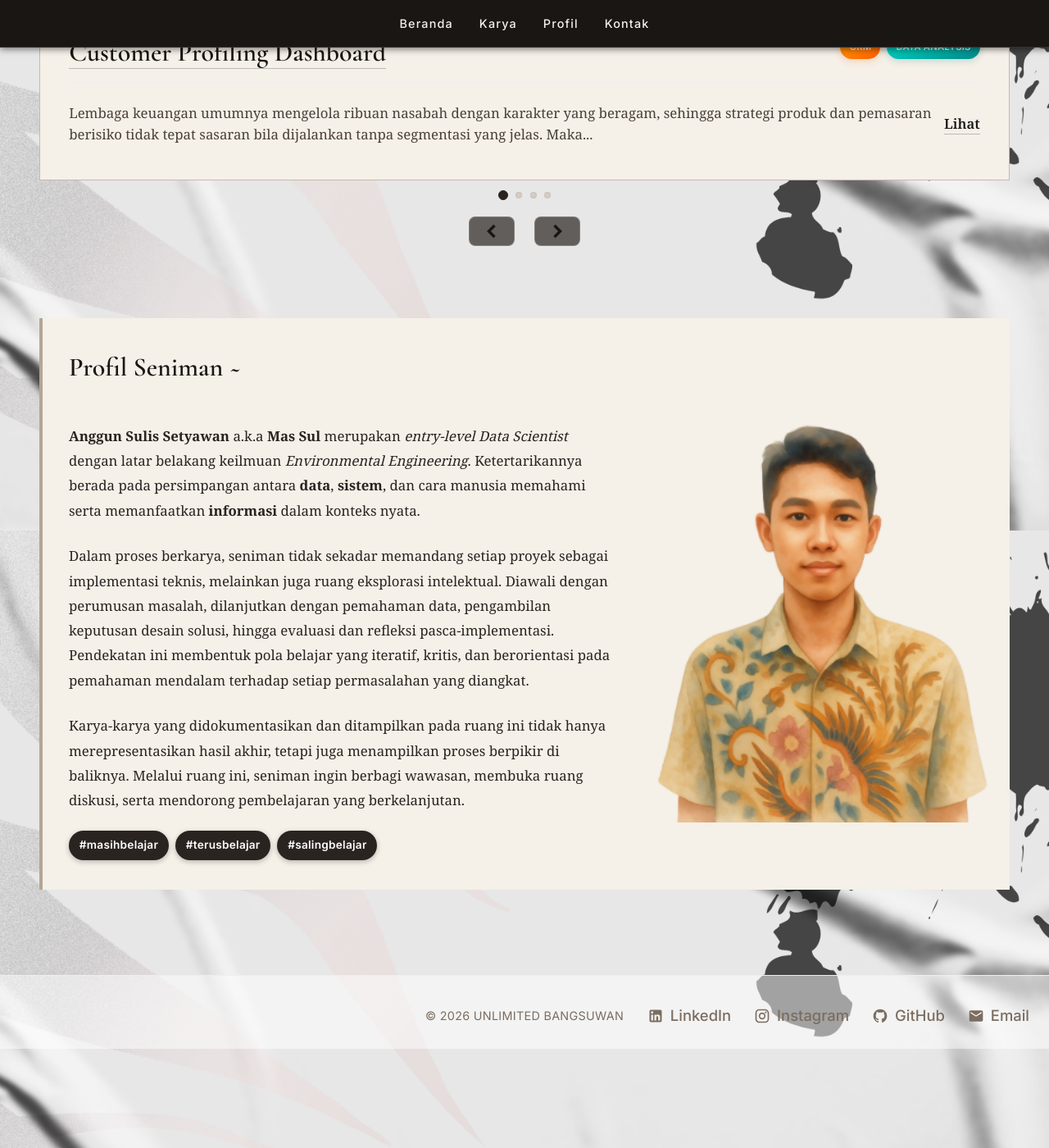
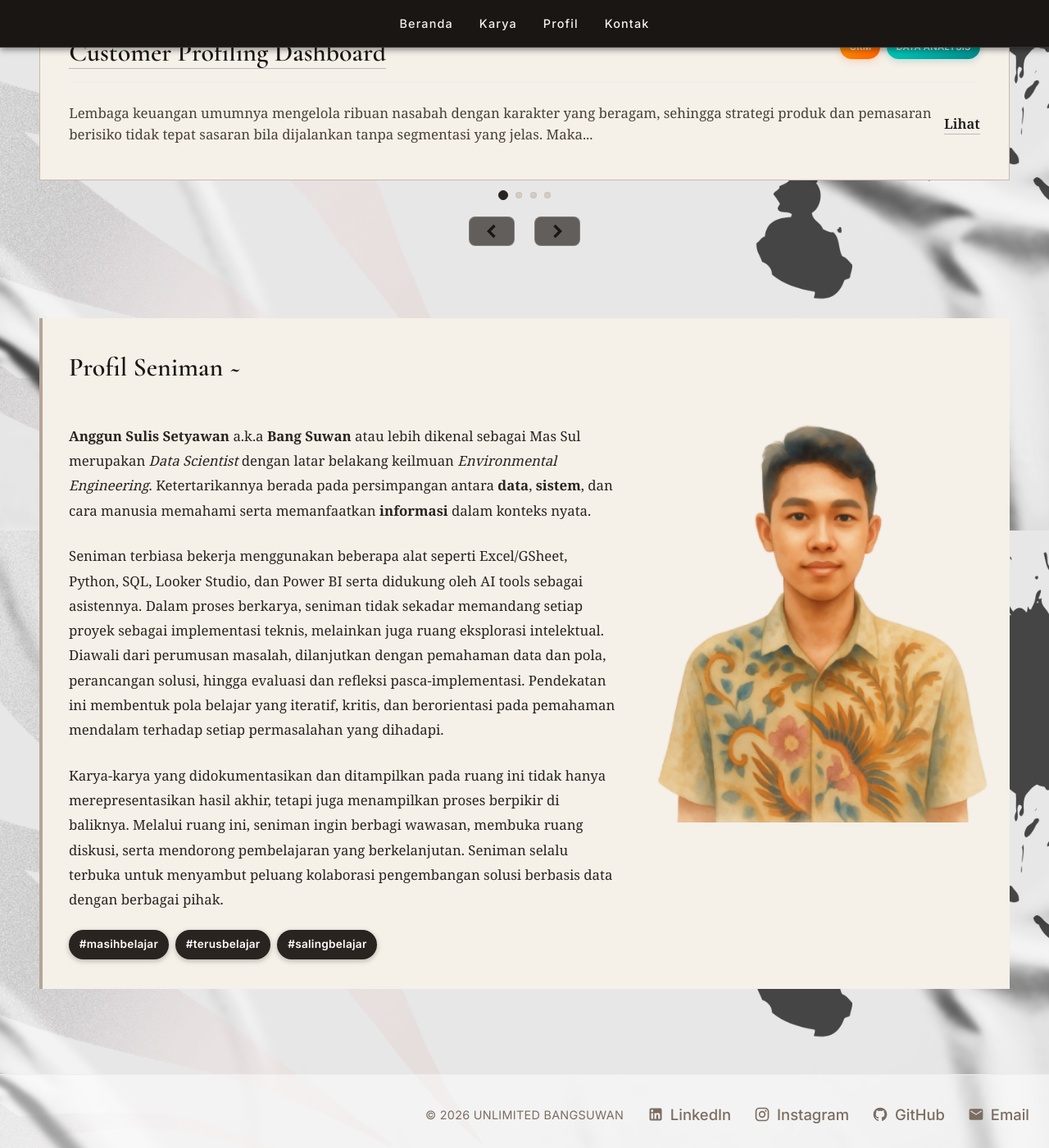
Before and after one commit to Sulbae/Sulbae.github.io, a Jekyll site: the page built from index.md, in a window 1280 px wide and 1400 px high, scrolled down 1153 px. Shown: the whole window at 82% size. Built offline with Jekyll 4.4.1, drawn with Linux system fonts in a browser that asks for light colours.

Commit message:
Revise profile details and expand on creative process
Updated the profile description and added tools used in the creative process.

```diff
--- a/index.md
+++ b/index.md
@@ -126,13 +126,13 @@ permalink: /
     <!-- Kolom Teks -->
     <div class="profile-text">
       <p>
-        <strong>Anggun Sulis Setyawan</strong> a.k.a <strong>Mas Sul</strong> merupakan <i>entry-level Data Scientist</i> dengan latar belakang keilmuan <i>Environmental Engineering</i>. Ketertarikannya berada pada persimpangan antara <strong>data</strong>, <strong>sistem</strong>, dan cara manusia memahami serta memanfaatkan <strong>informasi</strong> dalam konteks nyata.
+        <strong>Anggun Sulis Setyawan</strong> a.k.a <strong>Bang Suwan</strong> atau lebih dikenal sebagai Mas Sul merupakan <i>Data Scientist</i> dengan latar belakang keilmuan <i>Environmental Engineering</i>. Ketertarikannya berada pada persimpangan antara <strong>data</strong>, <strong>sistem</strong>, dan cara manusia memahami serta memanfaatkan <strong>informasi</strong> dalam konteks nyata.
       </p>
       <p>
-        Dalam proses berkarya, seniman tidak sekadar memandang setiap proyek sebagai implementasi teknis, melainkan juga ruang eksplorasi intelektual. Diawali dengan perumusan masalah, dilanjutkan dengan pemahaman data, pengambilan keputusan desain solusi, hingga evaluasi dan refleksi pasca-implementasi. Pendekatan ini membentuk pola belajar yang iteratif, kritis, dan berorientasi pada pemahaman mendalam terhadap setiap permasalahan yang diangkat.
+        Seniman terbiasa bekerja menggunakan beberapa alat seperti Excel/GSheet, Python, SQL, Looker Studio, dan Power BI serta didukung oleh AI tools sebagai asistennya. Dalam proses berkarya, seniman tidak sekadar memandang setiap proyek sebagai implementasi teknis, melainkan juga ruang eksplorasi intelektual. Diawali dari perumusan masalah, dilanjutkan dengan pemahaman data dan pola, perancangan solusi, hingga evaluasi dan refleksi pasca-implementasi. Pendekatan ini membentuk pola belajar yang iteratif, kritis, dan berorientasi pada pemahaman mendalam terhadap setiap permasalahan yang dihadapi.
       </p>
       <p>
-        Karya-karya yang didokumentasikan dan ditampilkan pada ruang ini tidak hanya merepresentasikan hasil akhir, tetapi juga menampilkan proses berpikir di baliknya. Melalui ruang ini, seniman ingin berbagi wawasan, membuka ruang diskusi, serta mendorong pembelajaran yang berkelanjutan.
+        Karya-karya yang didokumentasikan dan ditampilkan pada ruang ini tidak hanya merepresentasikan hasil akhir, tetapi juga menampilkan proses berpikir di baliknya. Melalui ruang ini, seniman ingin berbagi wawasan, membuka ruang diskusi, serta mendorong pembelajaran yang berkelanjutan. Seniman selalu terbuka untuk menyambut peluang kolaborasi pengembangan solusi berbasis data dengan berbagai pihak.
       </p>
       <!-- Hashtag -->
       <div class="hashtags">
```
